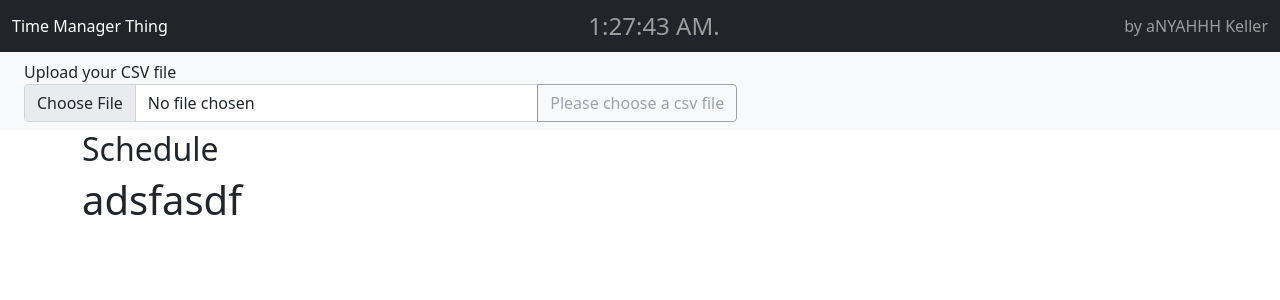
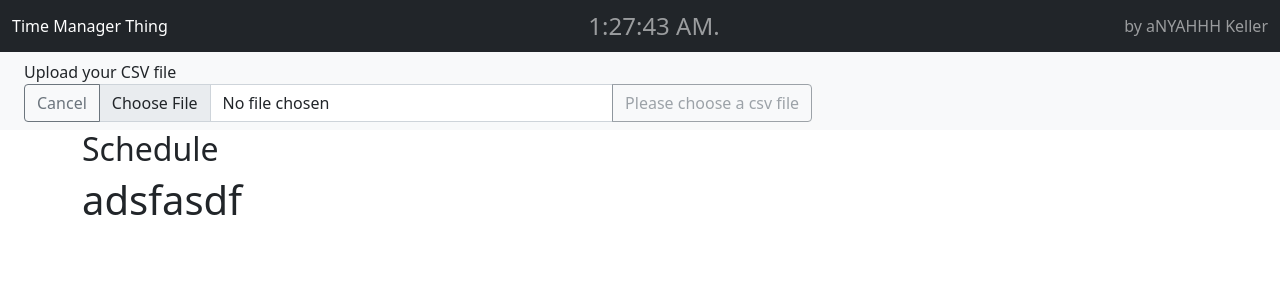
Before and after one commit to anyakeller/time-tracker, a React (Create React App) app: page / in a window 1280 px wide. Shown: the top 300 px of the page. Built offline with nearby package versions, Linux system fonts and the light colour scheme; the HTML template or start-up script is replaced by a standard one.

Commit message:
styled upload buttons

```diff
--- a/src/components/CSVinput.js
+++ b/src/components/CSVinput.js
@@ -66,6 +66,7 @@ class CSVinput extends React.Component {
             Upload your CSV file
           </label>
           <div className="input-group col-12 col-sm">
+          <button class="btn btn-outline-secondary" type="button" id="inputGroupFileAddon03">Cancel</button>
             <input
               type="file"
               accept=".csv"
@@ -85,7 +86,7 @@ class CSVinput extends React.Component {
               className={`btn ${
                 this.state.wasValidated
                   ? this.state.isFileValid
-                    ? "btn-outline-success"
+                    ? "btn-success"
                     : "btn-outline-danger disabled"
                   : "btn-outline-secondary disabled"
               }`}
```
